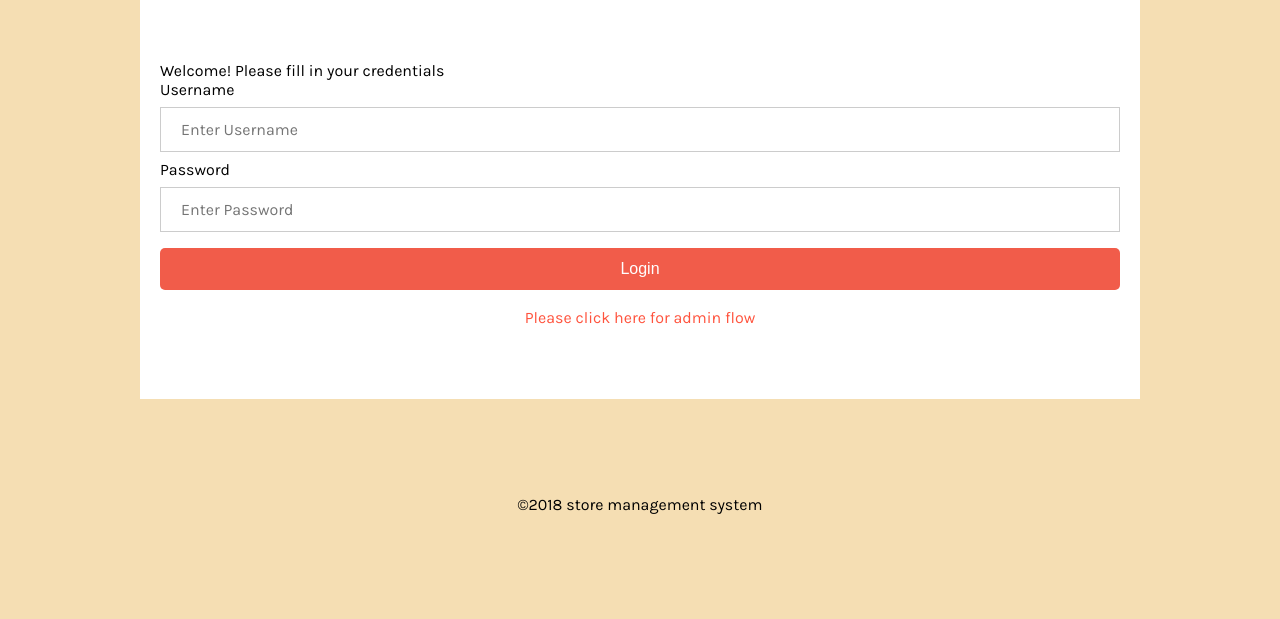
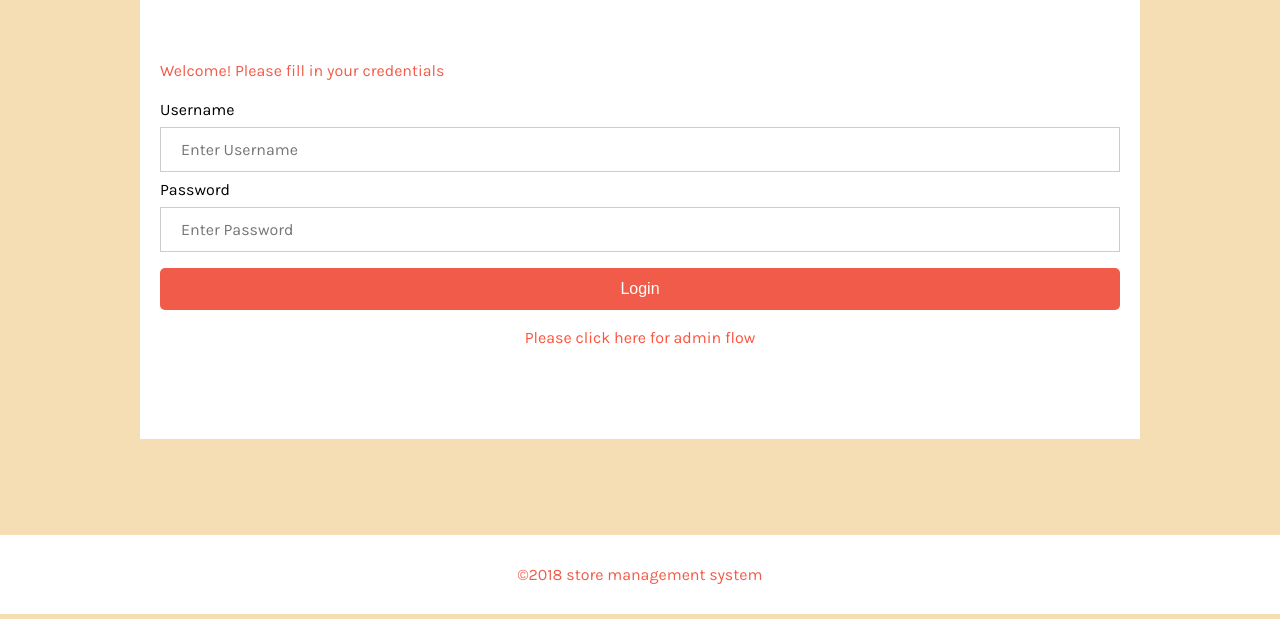
Before and after one commit to sirStephen/store-management, a website: page ui/index.html in a window 1280 px wide. Shown: the part 181-800 px from the top of the page. Drawn offline with Linux system fonts and the light colour scheme.

Commit message:
chore(front-end): add more styling to sigin in form
added more styling to sigi in form and footer

[chore #161397241]

```diff
--- a/ui/assets/css/style.css
+++ b/ui/assets/css/style.css
@@ -303,6 +303,21 @@ td {
   width: 50%;
 }
 
+.form-welcome {
+  font-size: 1.6rem;
+  color: #F15C4A;
+}
+
+.form-div {
+  padding: 2rem 0;
+}
+
+footer {
+  padding: 3rem 0;
+  background: white;
+  color: #F15C4A;
+}
+
 #checkout-page .active-checkout,
 #product-page .active-product,
 #transaction-page .active-transaction,
```
